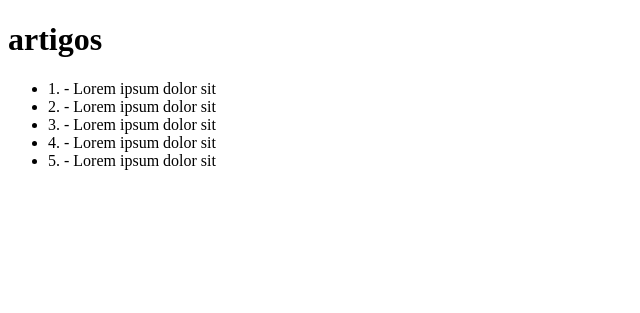
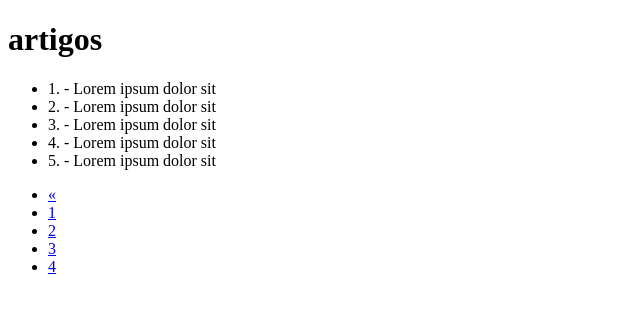
Before and after one commit to 2011Alexandrealvarenga/curso_PHP, a PHP site: page /index.view.php in a window 1280 px wide. Shown: the top 313 px of the page, without its empty margins (0-640 px from the left). Run offline with PHP 8.4, Linux system fonts and the light colour scheme.

Commit message:
insert icones pagination

```diff
--- a/praticas/paginacao/index.view.php
+++ b/praticas/paginacao/index.view.php
@@ -17,6 +17,16 @@
           <li>5. - Lorem ipsum dolor sit  </li>
         </ul>
       </section>
+      <section class="paginacion">
+        <ul>
+          <li><a href="#">&laquo;</a></li>
+          <li><a href="#">1</a></li>
+          <li><a href="#">2</a></li>
+          <li><a href="#">3</a></li>
+          <li><a href="#">4</a></li>
+
+        </ul>
+      </section>
     </div>
 </body>
 </html>
```
